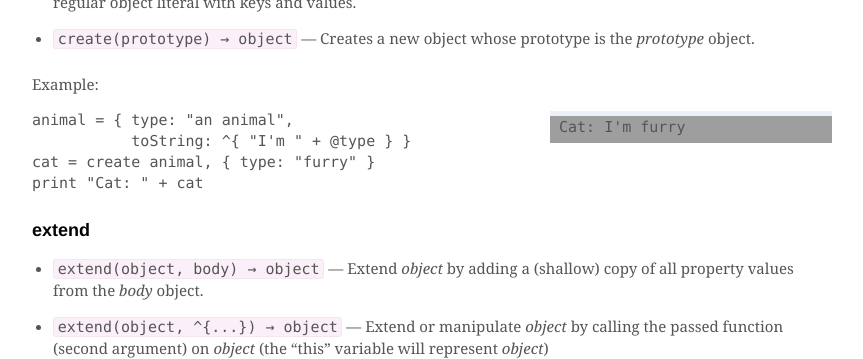
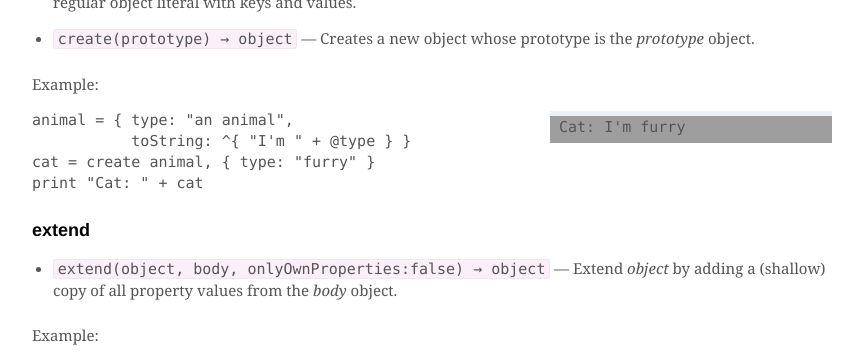
Before and after one commit to rsms/move, a Jekyll site: the page built from web/library/index.md, in a window 1280 px wide and 900 px high, scrolled down 9852 px, cut to the strip 0-359 px from the top of the window. Shown: the whole strip, without its empty margins (208-1071 px from the left). Built offline with Jekyll 4.4.1, drawn with Linux system fonts in a browser that asks for light colours; nearby versions of some CDN libraries; Markdown is read by kramdown in place of the engine named in the settings; grey boxes are pictures that could not be loaded.

Commit message:
removed modifier-function-as-source call style for the "extend" runtime function

```diff
--- a/web/library/index.md
+++ b/web/library/index.md
@@ -383,9 +383,7 @@ Example:
 
 ### extend
 
-- `extend(object, body) → object` — Extend *object* by adding a (shallow) copy of all property values from the *body* object.
-
-- `extend(object, ^{...}) → object` — Extend or manipulate *object* by calling the passed function (second argument) on *object* (the "this" variable will represent *object*)
+- `extend(object, body, onlyOwnProperties:false) → object` — Extend *object* by adding a (shallow) copy of all property values from the *body* object.
 
 Example:
 <samp>{ bananas: 'yellow',
```
Also changed, not shown: 1 other file.
